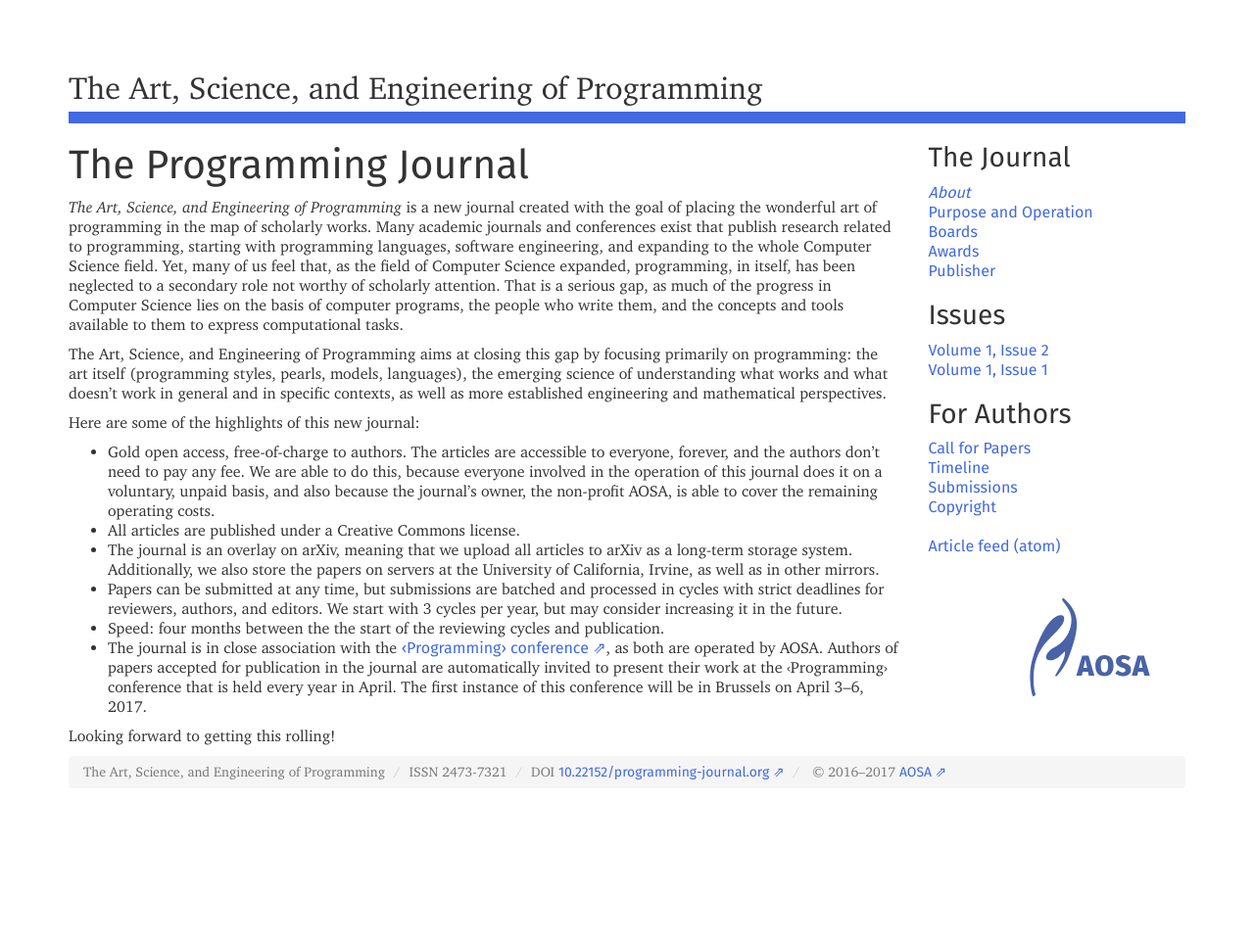
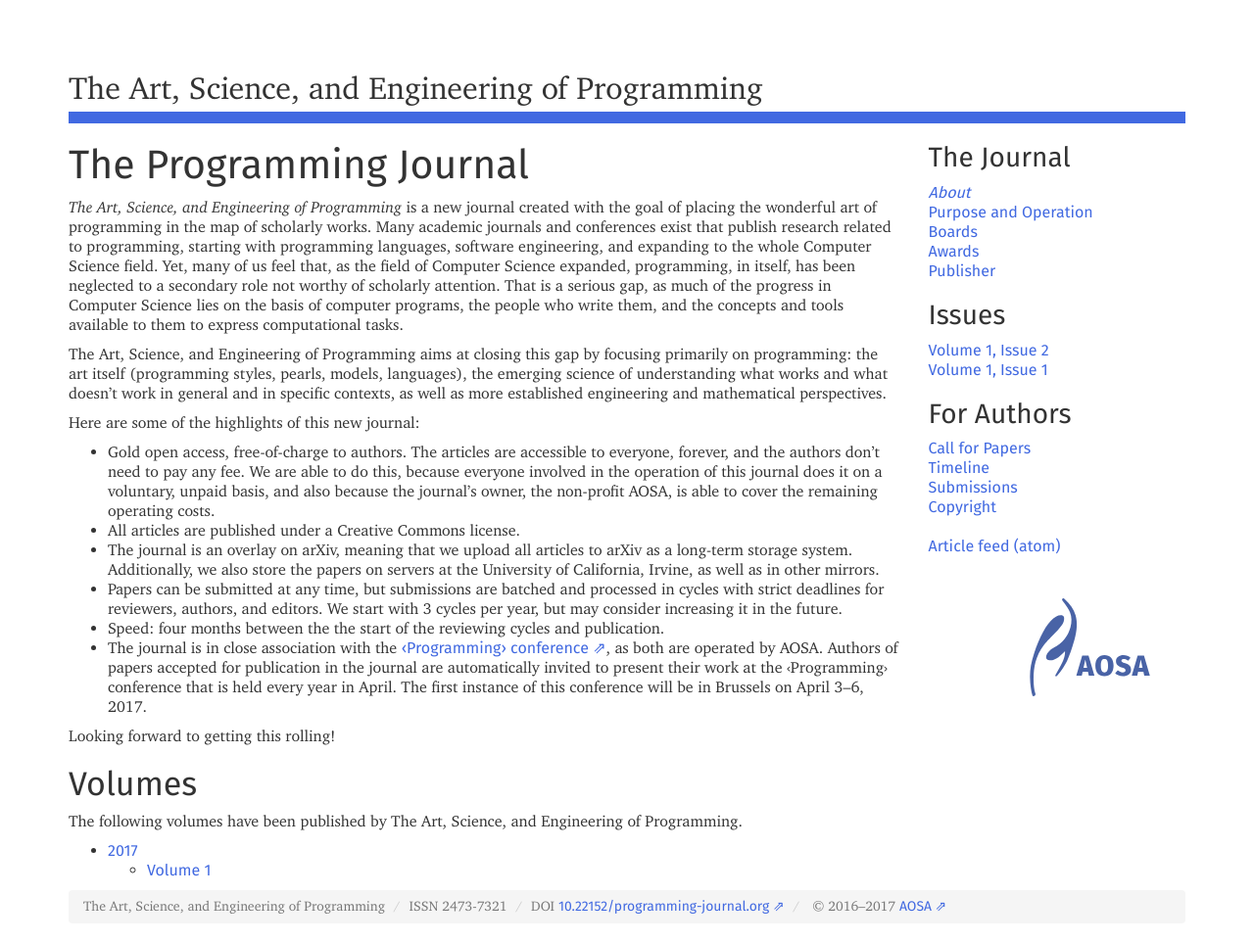
Before and after one commit to programming-journal/programming-journal.github.io, a Jekyll site: the page built from index.markdown, in a window 1280 px wide. Shown: the whole page at 98% size. Built offline with Jekyll 4.4.1, drawn with Linux system fonts in a browser that asks for light colours; nearby versions of some CDN libraries; before the commit the page ends 900 px from its top, so only the background shows below that.

Commit message:
List volumes

```diff
--- a/index.markdown
+++ b/index.markdown
@@ -21,4 +21,11 @@ Here are some of the highlights of this new journal:
 
 Looking forward to getting this rolling!
 
+## Volumes
+
+The following volumes have been published by The Art, Science, and Engineering of Programming.
+
+* [2017](2017)
+  * [Volume 1](2017/1)
+
 [programming]: http://programming-conference.org
```
